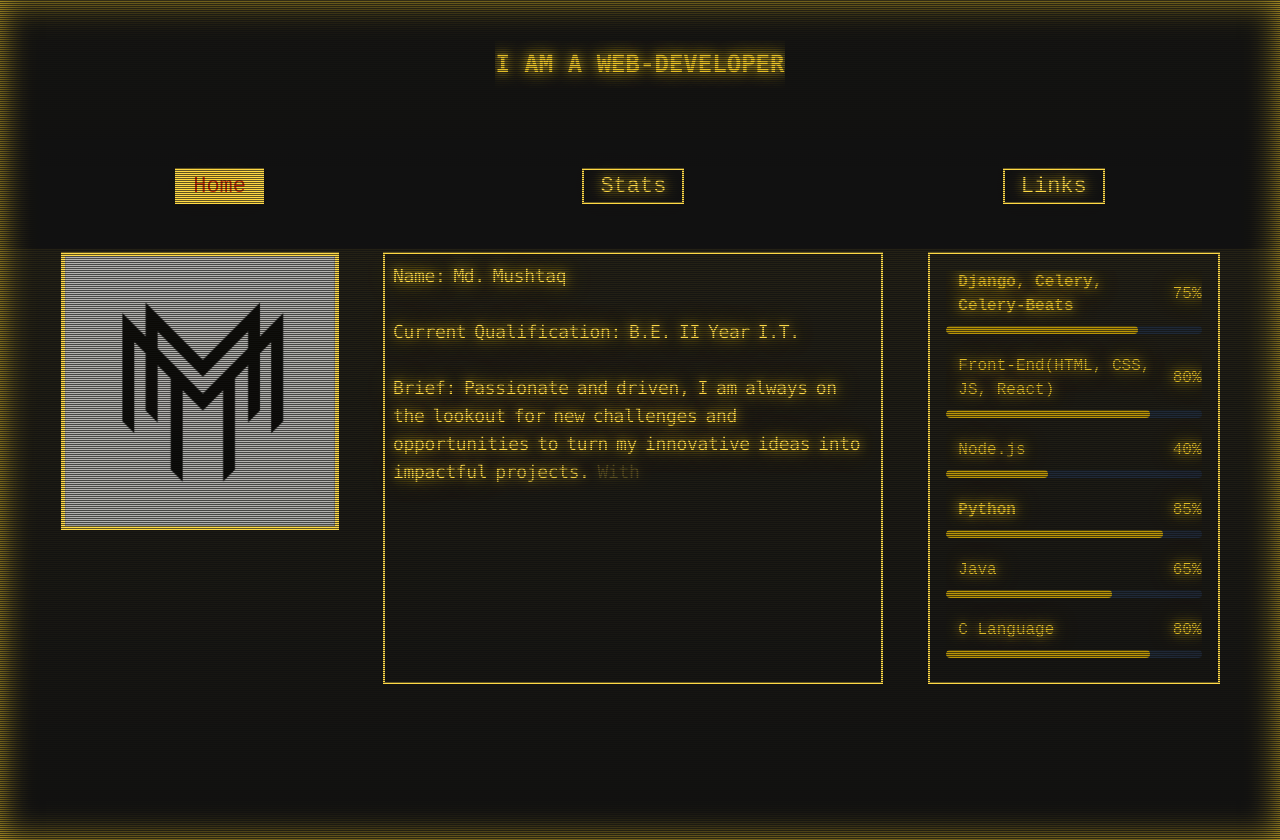
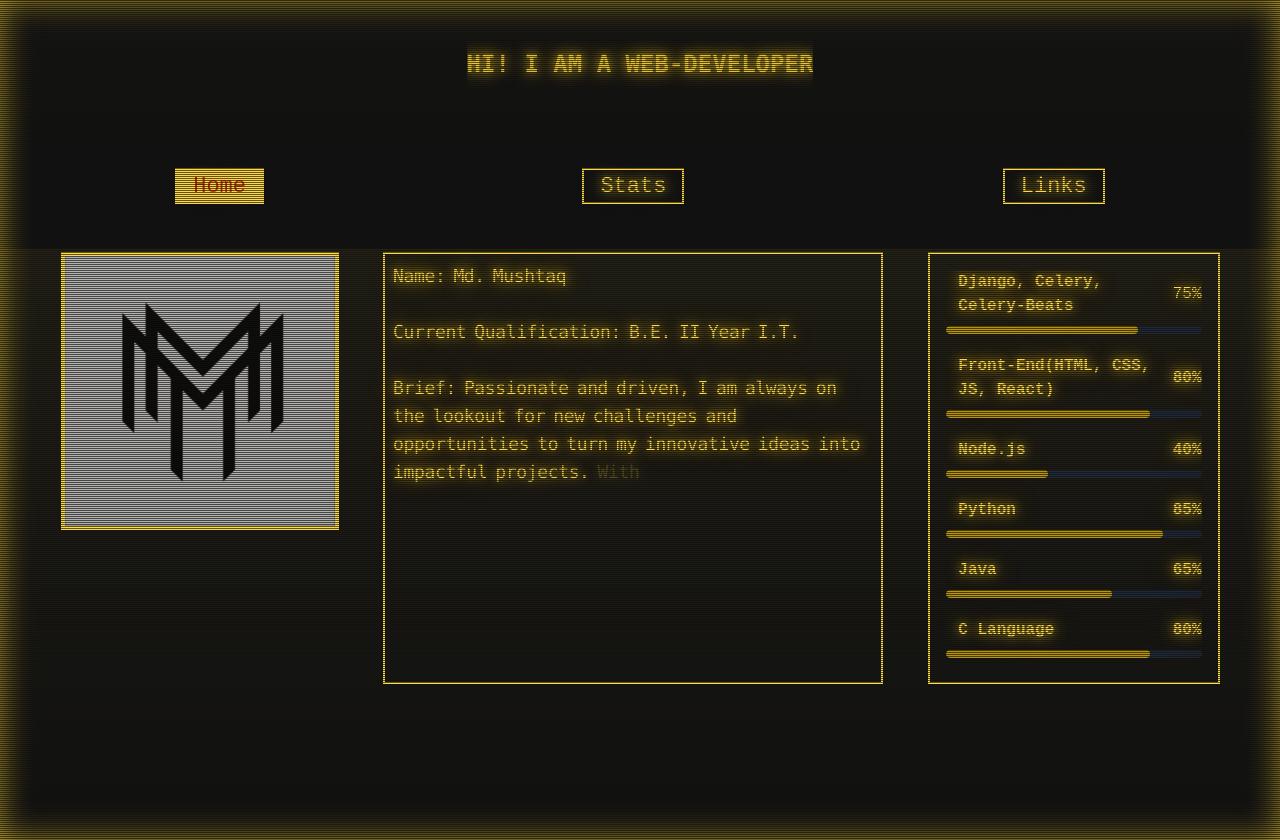
Before and after one commit to IOutis/Retro-Portfolio, a Next.js app: page / in a window 1280 px wide. Built offline with nearby package versions, Linux system fonts and the light colour scheme.

Commit message:
Small changes

```diff
--- a/src/app/Contact.js
+++ b/src/app/Contact.js
@@ -2,52 +2,56 @@
 import React from 'react';
 
 export default function Contact() {
-
   return (
-    <div>
-    <div className='flex flex-col justify-center overflow-y-scroll ml-[3vw] overflow-x-hidden custom-scrollbar md:overflow-y-hidden md:flex-row md:ml-[10vw] md:justify-stretch'>
-      <div style={{ marginRight: '11vw' }}>
-        <span>
+    <div className='min-h-[10px] flex flex-col items-center justify-center gap-6'>
+      <div className='flex flex-col items-center gap-6 md:flex-row md:justify-evenly md:gap-8 w-full max-w-4xl px-4'>
+        <div className='flex items-center gap-2'>
           <svg xmlns="http://www.w3.org/2000/svg" fill="none" viewBox="0 0 24 24" strokeWidth="1.5" stroke="currentColor" className="size-6">
             <path strokeLinecap="round" strokeLinejoin="round" d="M21.75 6.75v10.5a2.25 2.25 0 0 1-2.25 2.25h-15a2.25 2.25 0 0 1-2.25-2.25V6.75m19.5 0A2.25 2.25 0 0 0 19.5 4.5h-15a2.25 2.25 0 0 0-2.25 2.25m19.5 0v.243a2.25 2.25 0 0 1-1.07 1.916l-7.5 4.615a2.25 2.25 0 0 1-2.36 0L3.32 8.91a2.25 2.25 0 0 1-1.07-1.916V6.75" />
-          </svg> mohdmushtaq251@gmail.com
-        </span>
+          </svg>
+          <span>mohdmushtaq251@gmail.com</span>
         </div>
 
-      <div style={{ marginRight: '11vw' }}>
-        <a href="https://github.com/IOutis/" target='_blank'>
-          <span>
+        <div className='flex items-center gap-2'>
+          <a href="https://github.com/IOutis/" target='_blank' className='flex items-center gap-2'>
             <svg className="h-8 w-8 text-yellow-500" viewBox="0 0 24 24" fill="none" stroke="currentColor" strokeWidth="2" strokeLinecap="round" strokeLinejoin="round">
               <path d="M9 19c-5 1.5-5-2.5-7-3m14 6v-3.87a3.37 3.37 0 0 0-.94-2.61c3.14-.35 6.44-1.54 6.44-7A5.44 5.44 0 0 0 20 4.77 5.07 5.07 0 0 0 19.91 1S18.73.65 16 2.48a13.38 13.38 0 0 0-7 0C6.27.65 5.09 1 5.09 1A5.07 5.07 0 0 0 5 4.77a5.44 5.44 0 0 0-1.5 3.78c0 5.42 3.3 6.61 6.44 7A3.37 3.37 0 0 0 9 18.13V22" />
-            </svg> Github
-          </span>
+            </svg>
+            <span>Github</span>
           </a>
         </div>
 
-      <div style={{ marginRight: '11vw' }}>
-        <a href="https://www.instagram.com/hussain.mohammedmushtaq/" target="_blank">
+        <div className='flex items-center gap-2'>
+          <a href="https://www.instagram.com/hussain.mohammedmushtaq/" target="_blank" className='flex items-center gap-2'>
             <svg className="h-8 w-8 text-yellow-500" viewBox="0 0 24 24" fill="none" stroke="currentColor" strokeWidth="2" strokeLinecap="round" strokeLinejoin="round">
               <rect x="2" y="2" width="20" height="20" rx="5" ry="5" />
               <path d="M16 11.37A4 4 0 1 1 12.63 8 4 4 0 0 1 16 11.37z" />
               <line x1="17.5" y1="6.5" x2="17.51" y2="6.5" />
-          </svg> Instagram
+            </svg>
+            <span>Instagram</span>
           </a>
         </div>
 
-      <div>
-        <a href="https://www.linkedin.com/in/md-mushtaq-hussain" target='_blank'>
+        <div className='flex items-center gap-2'>
+          <a href="https://www.linkedin.com/in/md-mushtaq-hussain" target='_blank' className='flex items-center gap-2'>
             <svg className="h-8 w-8 text-yellow-500" viewBox="0 0 24 24" fill="none" stroke="currentColor" strokeWidth="2" strokeLinecap="round" strokeLinejoin="round">
               <path d="M16 8a6 6 0 0 1 6 6v7h-4v-7a2 2 0 0 0-2-2 2 2 0 0 0-2 2v7h-4v-7a6 6 0 0 1 6-6z" />
               <rect x="2" y="9" width="4" height="12" />
               <circle cx="4" cy="4" r="2" />
-          </svg> LinkedIn
+            </svg>
+            <span>LinkedIn</span>
           </a>
         </div>
+      </div>
 
-
-    </div>
-      <div className='flex flex-row justify-center items-center mt-[3vh] md:mt-[6vh] md:text-xl'>
-        <p>You can view my Resume<a href="https://drive.google.com/file/d/1azcVv1nL0unHf6HTf9NBnHGPzf05GPlW/view?usp=sharing" target='_blank'> Here⬅️</a></p>
+      <div className='text-center md:text-xl'>
+        <a
+          className='underline'
+          href="https://drive.google.com/file/d/1HfwnOtrmV2YmIHlhfOJH5BlcKhnhhij2/view?usp=sharing"
+          target='_blank'
+        >
+          My Resume
+        </a>
       </div>
     </div>
   );
--- a/src/app/HyperText.tsx
+++ b/src/app/HyperText.tsx
@@ -98,7 +98,7 @@ export function HyperText({
     <div className="flex scale-100 cursor-default overflow-hidden py-2 md:text-2xl font-mono font-bold">
       <AnimatePresence mode="wait">
         <span className="font-system">
-          I AM{" "}
+          HI! I AM{" "}
           {displayText.map((letter, i) => (
             <motion.span
               key={`${currentIndex}-${i}`}
--- a/src/app/ProgressBar.js
+++ b/src/app/ProgressBar.js
@@ -6,8 +6,8 @@ export default function ProgressBar() {
       <div className=' md:overflow-y-hidden space-y-5 overflow-hidden custom-scrollbar md:w-[20vw] pb-2  xs:border-primary xs:border-2'>
         <div>
           <div className="mb-2 flex justify-between items-center">
-            <h3 className="text-m font-semibold retro-text font-vt323 text-primary" style={{paddingLeft:"1vw",}}>Django, Celery, Celery-Beats</h3>
-            <span className="text-m retro-text font-vt323 text-primary">75%</span>
+            <h3 className="text-m font-semibold  font-vt323 text-primary" style={{paddingLeft:"1vw",}}>Django, Celery, Celery-Beats</h3>
+            <span className="text-m  font-vt323 text-primary">75%</span>
           </div>
           <div className="flex w-full h-2 bg-gray-800 rounded-full overflow-hidden" role="progressbar" aria-valuenow="75" aria-valuemin="0" aria-valuemax="100">
             <div className="flex flex-col justify-center rounded-full overflow-hidden bg-[#b89406] text-primary text-center whitespace-nowrap transition duration-500" style={{ width: "75%" }}></div>
@@ -17,8 +17,8 @@ export default function ProgressBar() {
 
         <div>
           <div className="mb-2 flex justify-between items-center">
-            <h3 className="text-m retro-text font-vt323 text-primary" style={{paddingLeft:"1vw",}}> Front-End(HTML, CSS, JS, React)</h3>
-            <span className="text-m retro-text font-vt323 text-primary">80%</span>
+            <h3 className="text-m font-semibold font-vt323 text-primary" style={{paddingLeft:"1vw",}}> Front-End(HTML, CSS, JS, React)</h3>
+            <span className="text-m font-semibold font-vt323 text-primary">80%</span>
           </div>
           <div className="flex w-full h-2 bg-gray-800 rounded-full overflow-hidden" role="progressbar" aria-valuenow="80" aria-valuemin="0" aria-valuemax="100">
             <div className="flex flex-col justify-center rounded-full overflow-hidden bg-[#b89406] text-xs text-white text-center whitespace-nowrap transition duration-500" style={{ width: "80%" }}></div>
@@ -28,8 +28,8 @@ export default function ProgressBar() {
 
         <div>
           <div className="mb-2 flex justify-between items-center">
-            <h3 className="text-m retro-text font-vt323 text-primary" style={{paddingLeft:"1vw",}}> Node.js</h3>
-            <span className="text-m retro-text font-vt323 text-primary">40%</span>
+            <h3 className="text-m font-semibold font-vt323 text-primary" style={{paddingLeft:"1vw",}}> Node.js</h3>
+            <span className="text-m font-semibold font-vt323 text-primary">40%</span>
           </div>
           <div className="flex w-full h-2 bg-gray-800 rounded-full overflow-hidden" role="progressbar" aria-valuenow="40" aria-valuemin="0" aria-valuemax="100">
             <div className="flex flex-col justify-center rounded-full overflow-hidden bg-[#b89406] text-xs text-white text-center whitespace-nowrap transition duration-500" style={{ width: "40%" }}></div>
@@ -40,8 +40,8 @@ export default function ProgressBar() {
 
         <div>
           <div className="mb-2 flex justify-between items-center">
-            <h3 className="text-m font-semibold retro-text font-vt323 text-primary" style={{paddingLeft:"1vw",}}>Python</h3>
-            <span className="text-m retro-text font-vt323 text-primary">85%</span>
+            <h3 className="text-m font-semibold  font-vt323 text-primary" style={{paddingLeft:"1vw",}}>Python</h3>
+            <span className="text-m font-semibold font-vt323 text-primary">85%</span>
           </div>
           <div className="flex w-full h-2 bg-gray-800 rounded-full overflow-hidden" role="progressbar" aria-valuenow="85" aria-valuemin="0" aria-valuemax="100">
             <div className="flex flex-col justify-center rounded-full overflow-hidden bg-[#b89406] text-xs text-white text-center whitespace-nowrap transition duration-500" style={{ width: "85%" }}></div>
@@ -50,8 +50,8 @@ export default function ProgressBar() {
 
         <div>
           <div className="mb-2 flex justify-between items-center">
-            <h3 className="text-m retro-text font-vt323 text-primary" style={{paddingLeft:"1vw",}}>Java</h3>
-            <span className="text-m retro-text font-vt323 text-primary">65%</span>
+            <h3 className="text-m font-semibold font-vt323 text-primary" style={{paddingLeft:"1vw",}}>Java</h3>
+            <span className="text-m font-semibold font-vt323 text-primary">65%</span>
           </div>
           <div className="flex w-full h-2 bg-gray-800 rounded-full overflow-hidden" role="progressbar" aria-valuenow="65" aria-valuemin="0" aria-valuemax="100">
             <div className="flex flex-col justify-center rounded-full overflow-hidden bg-[#b89406] text-xs text-white text-center whitespace-nowrap transition duration-500" style={{ width: "65%" }}></div>
@@ -64,8 +64,8 @@ export default function ProgressBar() {
 
         <div>
           <div className="mb-2 flex justify-between items-center">
-            <h3 className="text-m retro-text font-vt323 text-primary" style={{paddingLeft:"1vw",}}>C Language</h3>
-            <span className="text-m retro-text font-vt323 text-primary">80%</span>
+            <h3 className="text-m font-semibold font-vt323 text-primary" style={{paddingLeft:"1vw",}}>C Language</h3>
+            <span className="text-m font-semibold font-vt323 text-primary">80%</span>
           </div>
           <div className="flex w-full h-2 bg-gray-800 rounded-full overflow-hidden" role="progressbar" aria-valuenow="80" aria-valuemin="0" aria-valuemax="100">
             <div className="flex flex-col justify-center rounded-full overflow-hidden bg-[#b89406] text-xs text-white text-center whitespace-nowrap transition duration-500" style={{ width: "80%" }}></div>
--- a/src/app/page.tsx
+++ b/src/app/page.tsx
@@ -104,7 +104,7 @@ export default function Home() {
           <StatSide />
         </section>
 
-        <section id="contact" className="section">
+        <section id="contact" className="section pt-2">
           <Contact />
         </section>
       </main>
```
Lines whose indentation alone changed are shown as unchanged.
